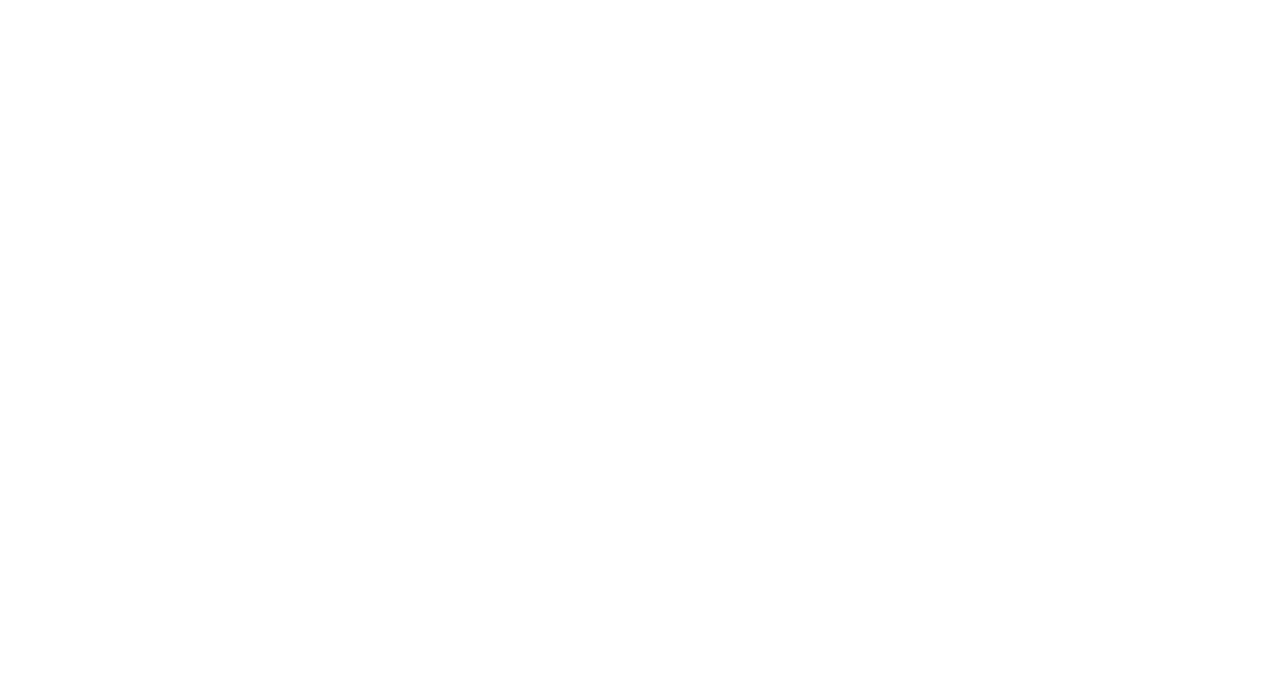
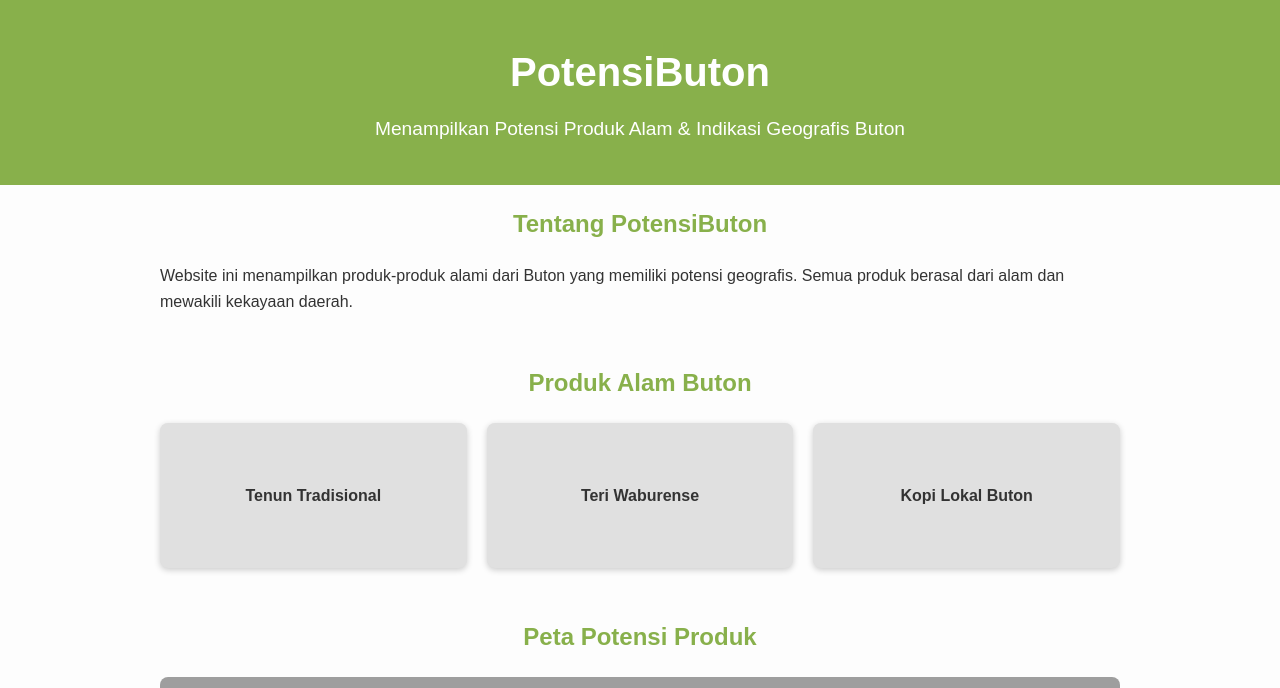
Before and after one commit to potensiigbuton/potensiigbuton.github.io, a PHP site: page / in a window 1280 px wide. Before the commit the part shown is empty. Shown: the top 688 px of the page. Run offline with PHP 8.4, Linux system fonts and the light colour scheme; grey boxes are pictures that could not be loaded.

Commit message:
push baru

```diff
--- a/index.html
+++ b/index.html
@@ -0,0 +1,50 @@
+<!DOCTYPE html>
+<html lang="id">
+<head>
+    <meta charset="UTF-8">
+    <meta name="viewport" content="width=device-width, initial-scale=1.0">
+    <title>PotensiButon - Produk Indikasi Geografis Buton</title>
+    <link rel="stylesheet" href="style/style.css">
+</head>
+<body>
+    <header>
+        <h1>PotensiButon</h1>
+        <p>Menampilkan Potensi Produk Alam & Indikasi Geografis Buton</p>
+    </header>
+
+    <main>
+        <section class="intro">
+            <h2>Tentang PotensiButon</h2>
+            <p>Website ini menampilkan produk-produk alami dari Buton yang memiliki potensi geografis. Semua produk berasal dari alam dan mewakili kekayaan daerah.</p>
+        </section>
+
+        <section class="gallery">
+            <h2>Produk Alam Buton</h2>
+            <div class="grid">
+                <div class="item">
+                    <div class="placeholder">Tenun Tradisional</div>
+                </div>
+                <div class="item">
+                    <div class="placeholder">Teri Waburense</div>
+                </div>
+                <div class="item">
+                    <div class="placeholder">Kopi Lokal Buton</div>
+                </div>
+            </div>
+        </section>
+
+        <section class="map">
+            <h2>Peta Potensi Produk</h2>
+            <!-- Embed Tableau Public (ganti dengan link asli nanti) -->
+            <div class="tableau-embed">
+                <iframe src="https://public.tableau.com/views/RegionalSampleWorkbook/Storms"
+                        width="100%" height="500px" frameborder="0" allowfullscreen></iframe>
+            </div>
+        </section>
+    </main>
+
+    <footer>
+        <p>&copy; 2025 PotensiButon. Semua produk berasal dari alam.</p>
+    </footer>
+</body>
+</html>
--- a/style/style.css
+++ b/style/style.css
@@ -41,6 +41,7 @@ section {
 h2 {
     margin-bottom: 20px;
     color: #88b04b;
+    text-align: center;
 }
 
 .gallery .grid {
@@ -55,11 +56,12 @@ h2 {
     text-align: center;
 }
 
-.gallery img {
-    width: 100%;
-    height: auto;
+.placeholder {
+    background-color: #e0e0e0;
+    padding: 60px 0;
     border-radius: 8px;
-    box-shadow: 0 2px 8px rgba(0,0,0,0.2);
+    box-shadow: 0 2px 6px rgba(0,0,0,0.2);
+    font-weight: bold;
 }
 
 .map iframe {
```
